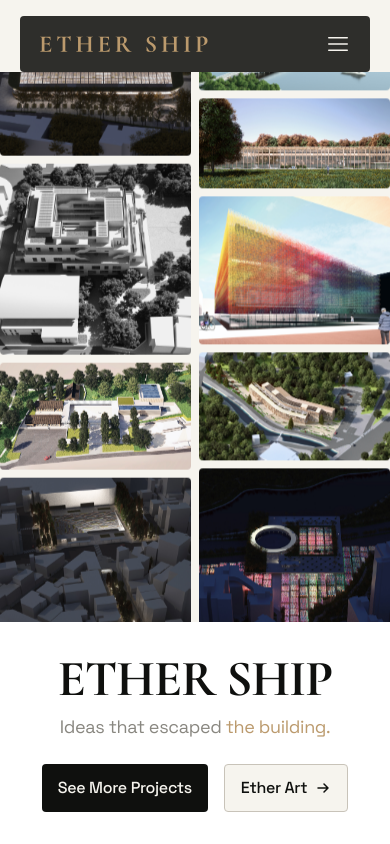
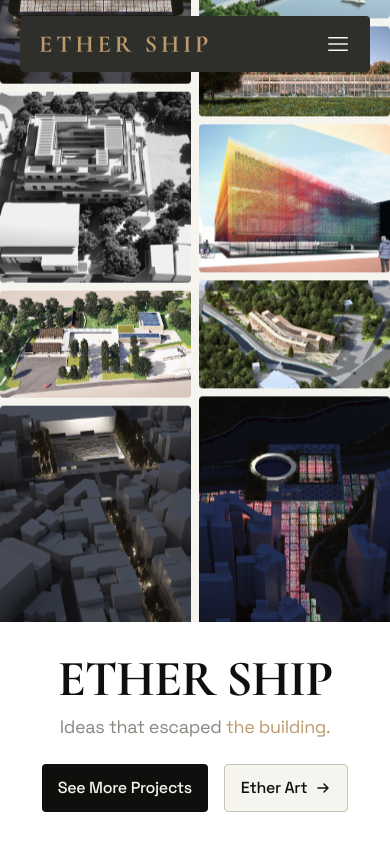
Before and after one commit to oasis02k/ethership, a Next.js app: page / in a window 390 px wide. Built offline with nearby package versions, Linux system fonts and the light colour scheme.

Commit message:
Let mobile ticker bleed to the top of the viewport too
Same fix as the desktop ticker: drop the pt-[72px] clearance so the
images extend behind the floating nav instead of stopping below it.

```diff
--- a/src/app/page.tsx
+++ b/src/app/page.tsx
@@ -158,7 +158,7 @@ function TickerPanel({
 
   return (
     <div
-      className={`flex-1 bg-[#f6f4ee] overflow-hidden flex ${mobile ? 'gap-2 pt-[72px]' : 'gap-4 px-8'}`}
+      className={`flex-1 bg-[#f6f4ee] overflow-hidden flex ${mobile ? 'gap-2' : 'gap-4 px-8'}`}
       onWheel={onWheel}
     >
       <div className="flex-1 overflow-hidden">
```
